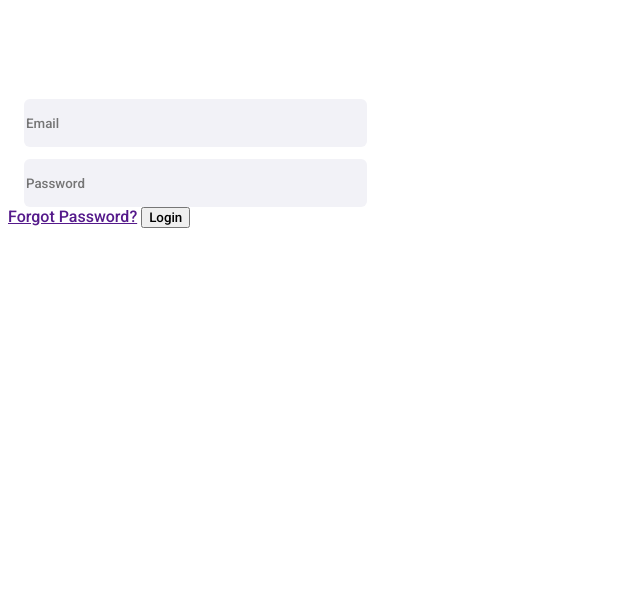
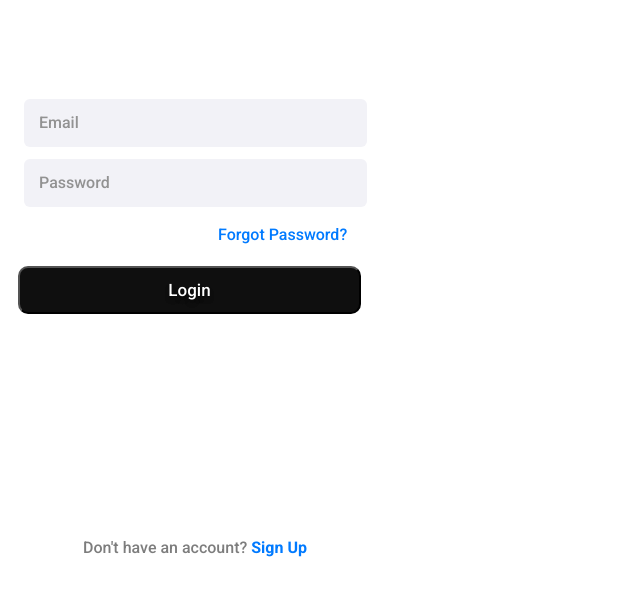
Before and after one commit to JersonDevcode/App-Login-Code-Club, a plain HTML site: page index.html in a window 1280 px wide. Shown: the part 210-800 px from the top of the page, without its empty margins (0-641 px from the left). Drawn offline with Linux system fonts and the light colour scheme.

Commit message:
My First Commit

```diff
--- a/index.html
+++ b/index.html
@@ -22,9 +22,11 @@
         <input class="Input-Email" type="email" placeholder="Email">
         <input class="Input-Password" type="password" placeholder="Password">
 
-        <a href="">Forgot Password?</a>
+        <p class="Forgot-Password">Forgot Password?</p>
 
-        <button>Login</button>
+        <button type="button">Login</button>
+
+        <p class="Sign-Up-Paragrafh">Don't have an account? <strong>Sign Up</strong></p>
     </div>
 </body>
 
--- a/style.css
+++ b/style.css
@@ -41,3 +41,53 @@ p{
     Width :343px;
     Height: 48px;
 }
+
+input::placeholder{
+    font-style :normal;
+    font-size :16px;
+    line-height: 22px;
+    color:#929292;
+    font-style: normal;
+    font-weight: normal;
+    padding: 13px;
+}
+
+.Forgot-Password{
+    color: #007AFF;
+    font-style: normal;
+    font-weight: normal;
+    font-size: 16px;
+    line-height: 22px;
+    margin-top: 17px;
+    margin-left: 210px;
+}
+
+button{
+    Width: 343px;
+    Height: 48px;
+    background: rgba(0, 0, 0, 0.94);
+    border-radius: 10px;
+    margin: 20px 10px;
+    color: #FFFFFF;
+    text-shadow: 0px 4px 4px rgba(0, 0, 0, 0.25), 0px 4px 4px rgba(0, 0, 0, 0.25);
+    text-align: center;
+    font-style: normal;
+    font-weight: 500;
+    font-size: 17px;
+    line-height: 22px;
+}
+
+.Sign-Up-Paragrafh{
+    width: 225px;
+    height: 19px;
+    color: rgba(0, 0, 0, 0.51);
+    font-style: normal;
+    font-weight: 500;
+    font-size: 16px;
+    line-height: 19px;
+    margin: 204px 75px auto;
+}
+
+strong{
+    color: #007AFF;
+}
```
